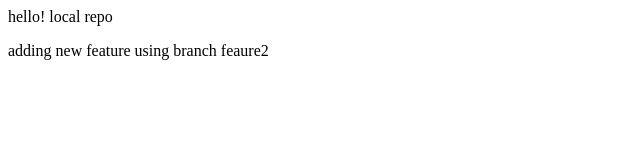
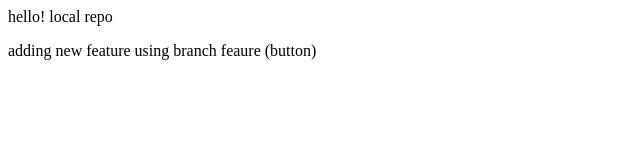
Before and after one commit to 00ankush-kohli00/localRepo, a plain HTML site: page index.html in a window 1280 px wide. Shown: the full height of the page, 0-640 px from the left. Drawn offline with Linux system fonts and the light colour scheme.

```diff
--- a/index.html
+++ b/index.html
@@ -1,2 +1,2 @@
 <p>hello! local repo</p>
-<p>adding new feature using branch feaure2</p>
+<p>adding new feature using branch feaure (button)</p>
```
